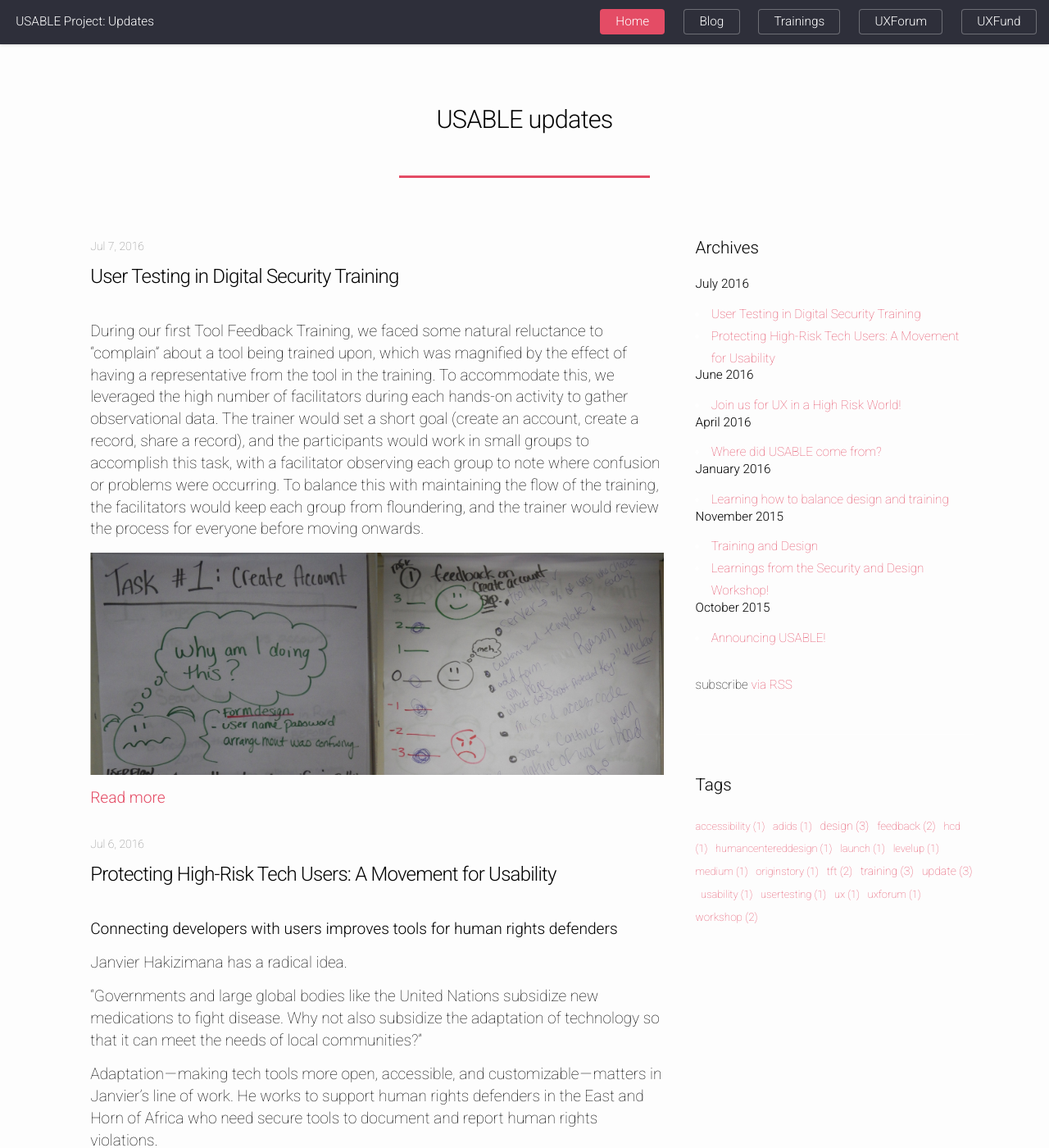
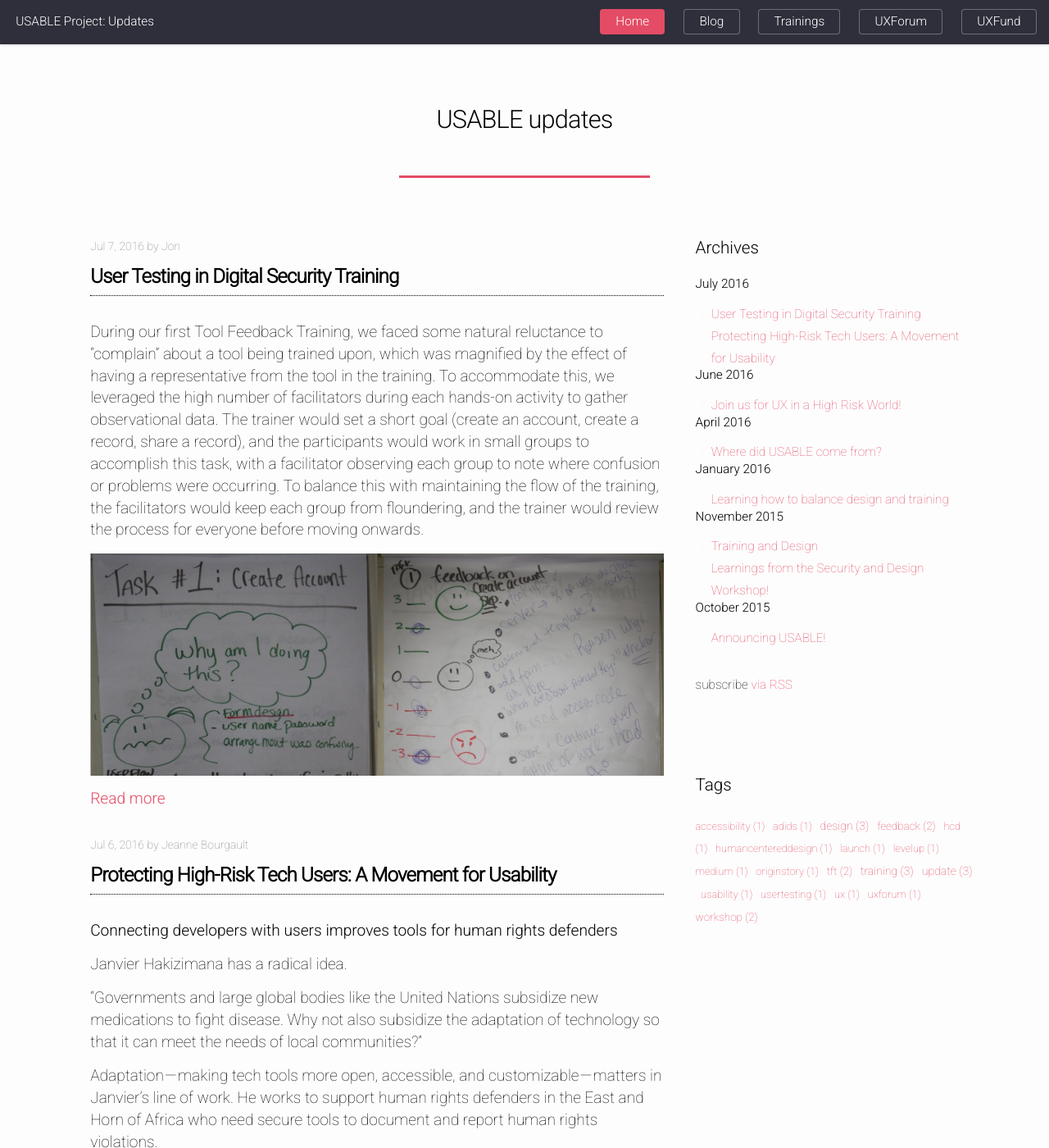
Before and after one commit to OpenInternet/USABLE-website, a Jekyll site: the page built from blog.html, in a window 1280 px wide and 1400 px high. Shown: the whole window at 82% size. Built offline with Jekyll 4.4.1, drawn with Linux system fonts in a browser that asks for light colours; comment, search, counter and statistics services are not loaded; some of the changed text lies outside the part shown.

Commit message:
improvements to blog title display and adding author to listing

```diff
--- a/blog.html
+++ b/blog.html
@@ -14,7 +14,7 @@ permalink: /blog/
   <ul class="post-list">
     {% for post in site.posts %}
       <li>
-        <span class="post-meta">{{ post.date | date: "%b %-d, %Y" }}</span>
+        <span class="post-meta">{{ post.date | date: "%b %-d, %Y" }} by {{ post.author }}</span>
 
         <h2>
           <a class="post-link" style="color: #000" href="{{ post.url | prepend: site.baseurl }}">{{ post.title }}</a>
--- a/css/style.css
+++ b/css/style.css
@@ -64,6 +64,7 @@
 	}
 
 	.post-list p, .post-content p { font-size: 1.25em; margin-bottom: .75em;}
+	.post-list h2 {font-weight: bold !important; border-bottom: 1px dotted black;}
 
 	h1, h2, h3, h4, h5, h6 {
 		color: #ffffff;
```
